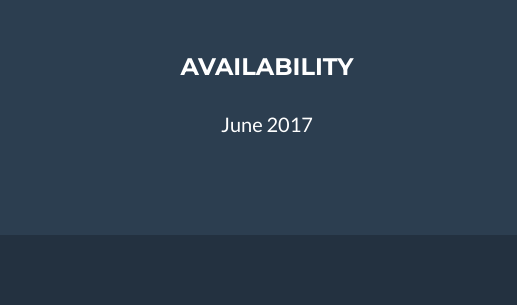
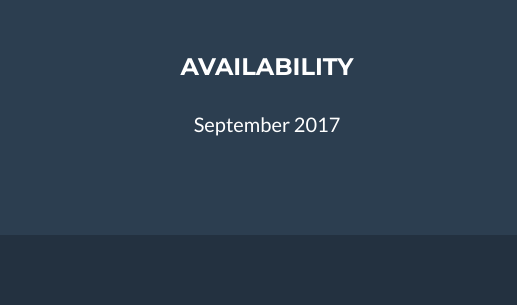
Before and after one commit to maboa/maboa.co, a website: page index.html in a window 1280 px wide. Shown: the part 2974-3279 px from the top of the page, 763-1280 px from the left. Drawn offline with nearby package versions, Linux system fonts and the light colour scheme.

Commit message:
new availability date

```diff
--- a/index.html
+++ b/index.html
@@ -311,7 +311,7 @@
                     </div>
                     <div class="footer-col col-md-4">
                         <h3>Availability</h3>
-                        <p>June 2017</p>
+                        <p>September 2017</p>
                     </div>
                 </div>
             </div>
```
